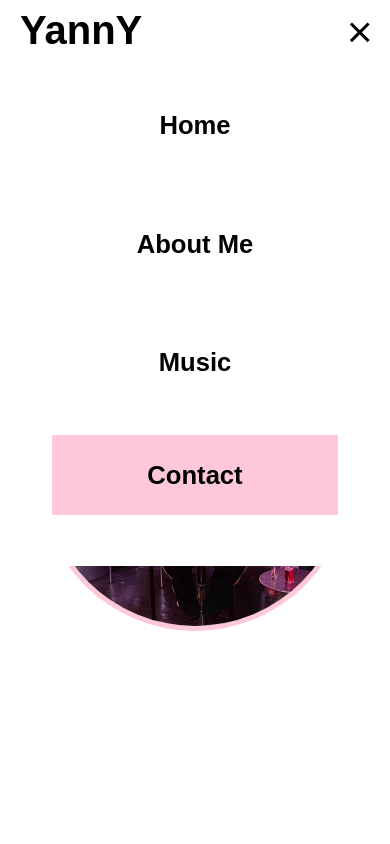
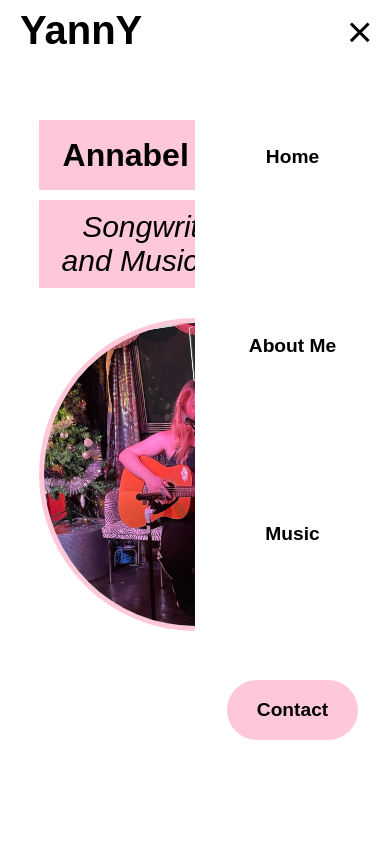
Before and after one commit to KindredSM/YannY-Website-main, a plain HTML site: page index.html in a window 390 px wide. Both pictures are taken after a click on the element 359 px from the left and 32 px from the top of the page. Shown: the top 844 px of the page. Drawn offline with Linux system fonts and the light colour scheme.

Commit message:
updated mobile nav

```diff
--- a/Style.css
+++ b/Style.css
@@ -290,9 +290,11 @@ h6 {
     display: grid;
     grid-template-columns: auto;
     margin: 0;
-    width: 100%;
+    width: 50%;
+    height: 100vh;
     position: absolute;
-    top: -1000px;
+    right: -1000px;
+    top: 100%;
     opacity: 1;
     transition: all 0.5s ease;
     z-index: -1;
@@ -301,11 +303,13 @@ h6 {
   .navbar__menu.active {
     background: white;
     top: 100%;
+    right: 0%;
     opacity: 1;
     transition: all 0.5s ease;
     z-index: 99;
-    height: 60vh;
-    font-size: 1.6rem;
+    height: 100vh;
+    font-size: 1.2rem;
+    padding-bottom: 20%;
   }
 
   .navbar__toggle .bar {
@@ -336,8 +340,9 @@ h6 {
     justify-content: center;
     align-items: center;
     width: 80%;
-    height: 80px;
+    height: 60px;
     margin: 0;
+    border-radius: 50px;
   }
 
   .button:hover {
```
